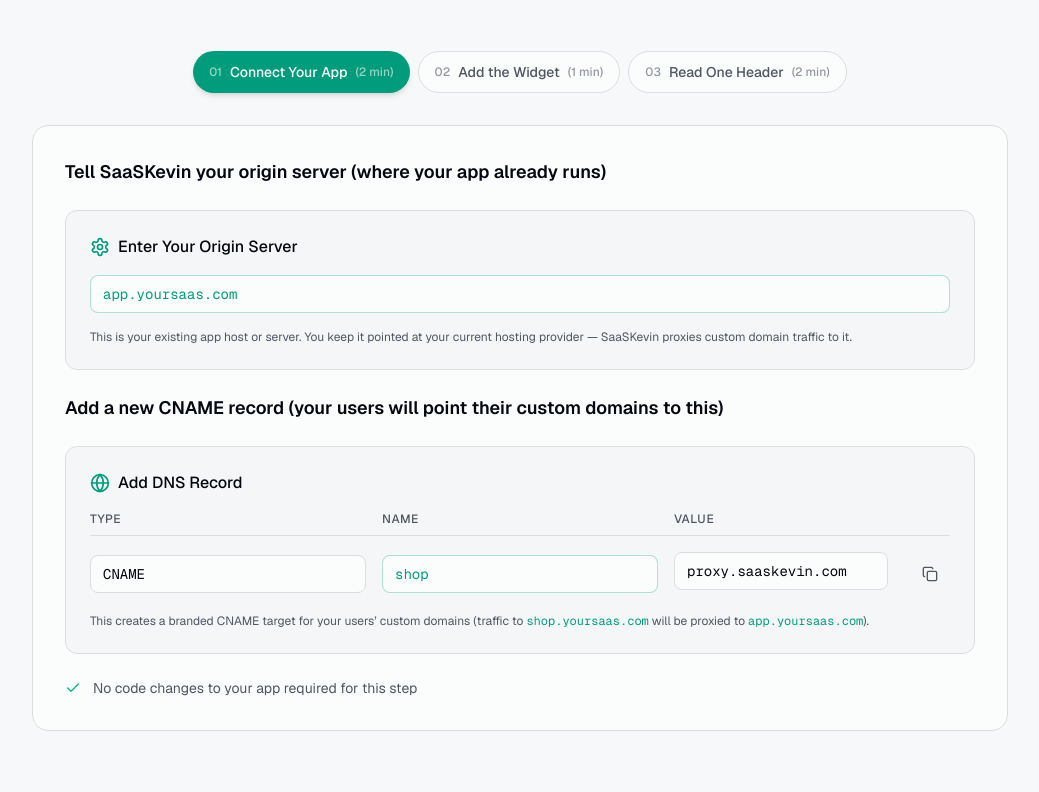
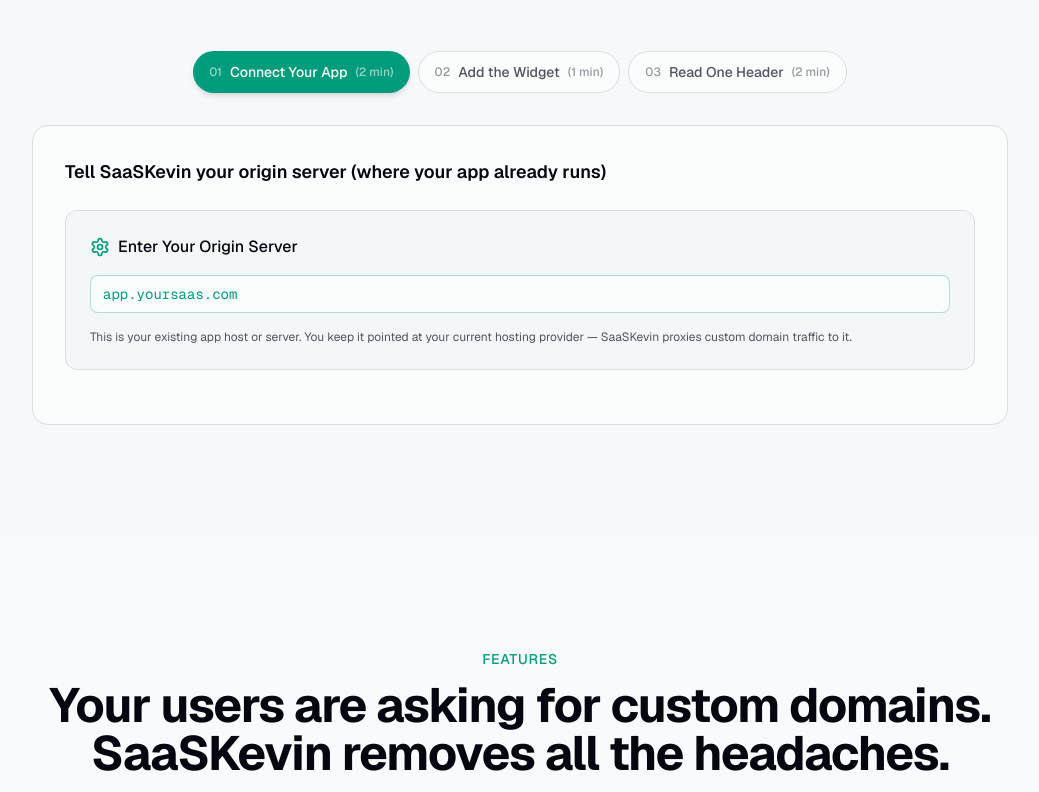
Before and after one commit to SaaSKevin/saaskevin-marketing-site, a Next.js app: page / in a window 1280 px wide. Shown: the part 1008-1800 px from the top of the page, without its empty margins (120-1159 px from the left). Built offline with nearby package versions, Linux system fonts and the light colour scheme.

Commit message:
Update how-it-works to comment out optional branded CNAME step

```diff
--- a/components/how-it-works.tsx
+++ b/components/how-it-works.tsx
@@ -98,15 +98,15 @@ function SetupContent() {
         </p>
       </div>
 
-      <div>
+      {/* <div>
         <h3 className="text-lg font-semibold text-foreground mb-2">Add a new CNAME record (your users will point their custom domains to this)</h3>
-        {/* <p className="text-muted-foreground">
+        <p className="text-muted-foreground">
           Create a CNAME record (like shop.yoursaas.com) that users will point their custom domains at.
-        </p> */}
-      </div>
+        </p>
+      </div> */}
 
       {/* Visual DNS setup */}
-      <div className="bg-secondary/50 rounded-xl p-6 border border-border">
+      {/* <div className="bg-secondary/50 rounded-xl p-6 border border-border">
         <div className="flex items-center gap-2 mb-4">
           <Globe className="w-5 h-5 text-primary" />
           <span className="font-medium text-foreground">Add DNS Record</span>
@@ -145,12 +145,12 @@ function SetupContent() {
         <p className="text-xs text-muted-foreground mt-4">
           This creates a branded CNAME target for your users’ custom domains (traffic to <span className="font-mono text-primary">shop.yoursaas.com</span> will be proxied to <span className="font-mono text-primary">app.yoursaas.com</span>).
         </p>
-      </div>
+      </div> */}
 
-      <div className="flex items-center gap-3 text-sm text-muted-foreground">
+      {/* <div className="flex items-center gap-3 text-sm text-muted-foreground">
         <Check className="w-4 h-4 text-emerald-500" />
         <span>No code changes to your app required for this step</span>
-      </div>
+      </div> */}
     </div>
   )
 }
@@ -405,7 +405,7 @@ export function HowItWorks() {
         </div>
 
         {/* Content */}
-        <div className="bg-card rounded-2xl border border-border p-6 md:p-8 min-h-[400px]">
+        <div className="bg-card rounded-2xl border border-border p-6 md:p-8 min-h-[300px]">
           {renderContent()}
         </div>
       </div>
```
